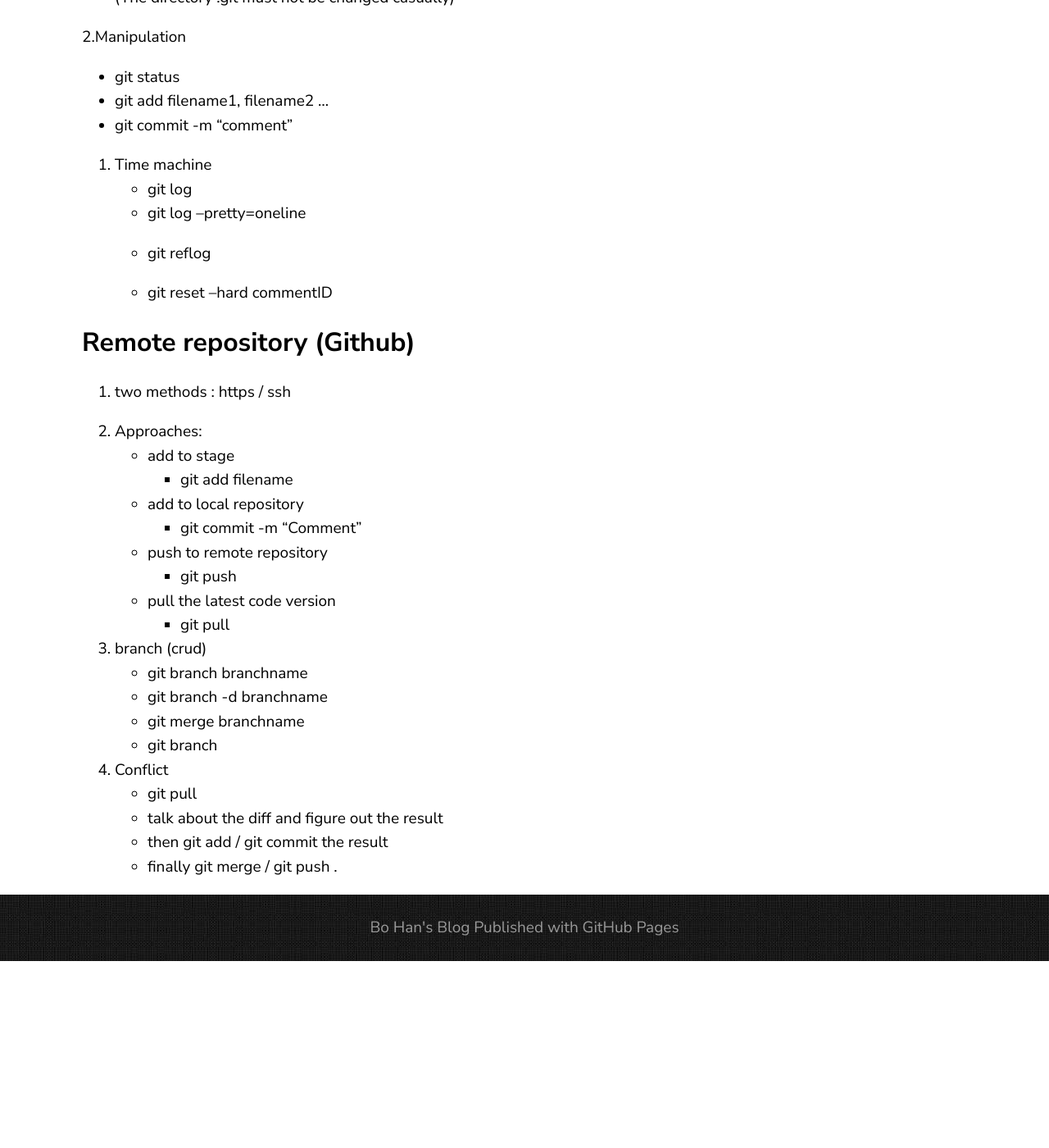
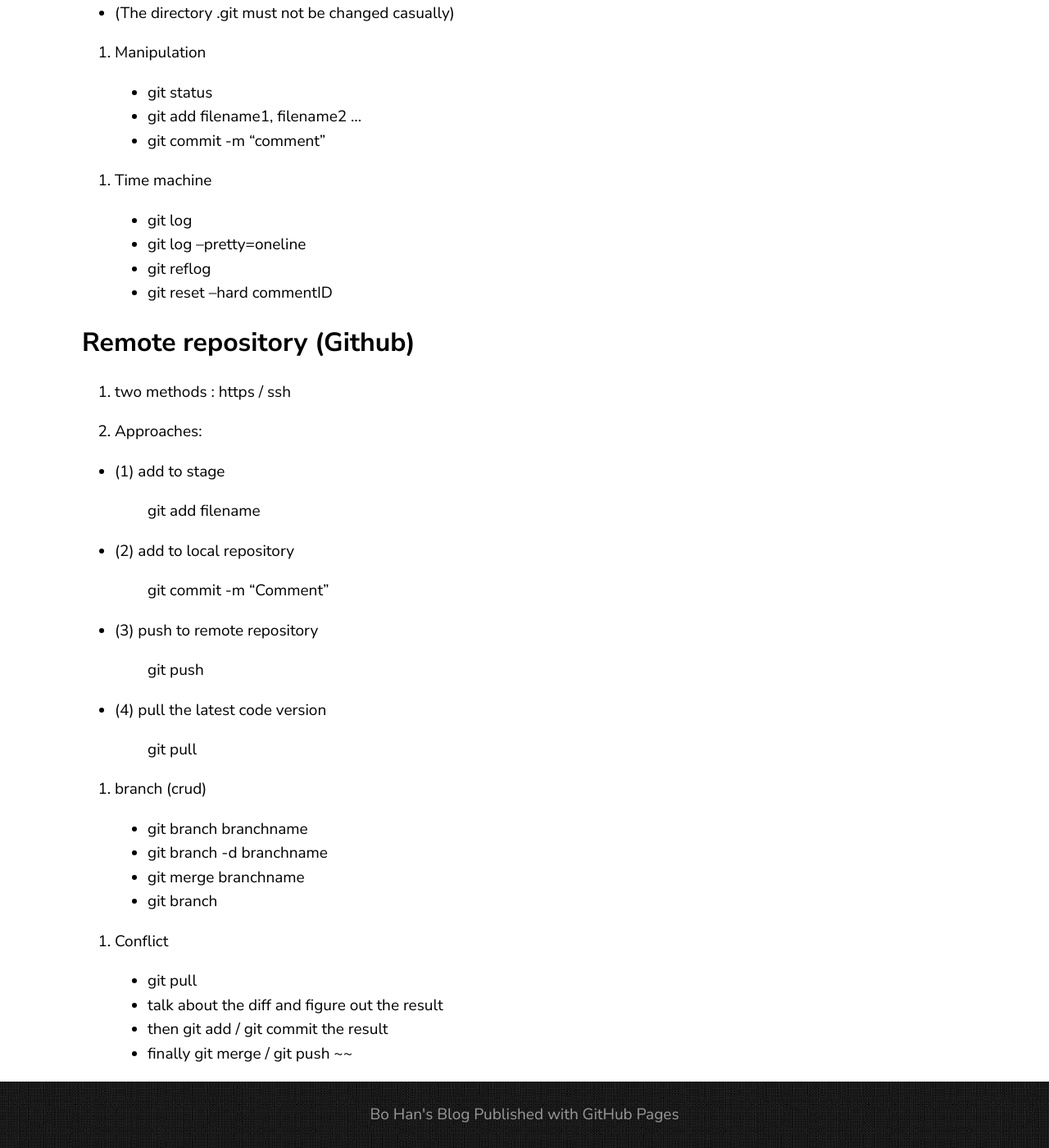
Before and after one commit to HBhakunamatata/HBhakunamatata.github.io, a Jekyll site: the page built from _posts/2020-01-01-Git-Note.markdown, in a window 1280 px wide and 1400 px high, scrolled down 995 px. Shown: the whole window at 82% size. Built offline with Jekyll 4.4.1, drawn with Linux system fonts in a browser that asks for light colours; before the commit the page ends 2167 px from its top, so only the background shows below that; some of the changed text lies outside the part shown.

Commit message:
reformat Git use

```diff
--- a/_posts/2020-01-01-Git-Note.markdown
+++ b/_posts/2020-01-01-Git-Note.markdown
@@ -17,46 +17,52 @@ how to use Git...
 
 ## local repository
 
-1.Create repository
-   - git config --global user.name "username"
-   - git config --global user.email "useremail"
-   - git init
-    (The directory .git must not be changed casually)
+1. Create repository
 
-2.Manipulation
-   - git status
-   - git add filename1, filename2 ...
-   - git commit -m "comment"
+> - git config --global user.name "username"
+> - git config --global user.email "useremail"
+> - git init
+
+- (The directory .git must not be changed casually)
+
+2. Manipulation
+
+> - git status
+> - git add filename1, filename2 ...
+> - git commit -m "comment"
 
 3. Time machine
-   - git log
-   - git log --pretty=oneline
-   - git reflog
 
-   - git reset --hard commentID
+> - git log
+> - git log --pretty=oneline
+> - git reflog
+> - git reset --hard commentID
 
 ## Remote repository (Github)
 
 1. two methods : https / ssh
 
 2. Approaches:
-    - add to stage
-        - git add filename
-    - add to local repository
-        - git commit -m "Comment"
-    - push to remote repository
-        - git push
-    - pull the latest code version
-        - git pull
+
+- (1) add to stage
+> git add filename
+- (2) add to local repository
+> git commit -m "Comment"
+- (3) push to remote repository
+> git push
+- (4) pull the latest code version
+> git pull
 
 3. branch (crud)
-    - git branch branchname
-    - git branch -d branchname
-    - git merge branchname
-    - git branch
+
+> - git branch branchname
+> - git branch -d branchname
+> - git merge branchname
+> - git branch
 
 4. Conflict
-    - git pull
-    - talk about the diff and figure out the result
-    - then git add / git commit the result
-    - finally git merge  / git push .
+
+> - git pull
+> - talk about the diff and figure out the result
+> - then git add / git commit the result
+> - finally git merge  / git push  ~~
```
